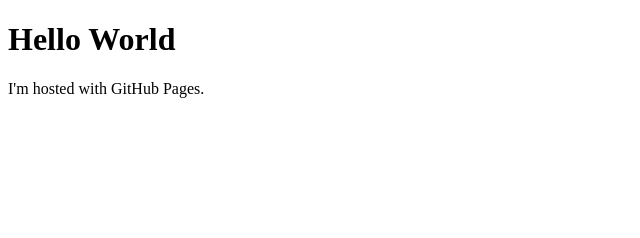
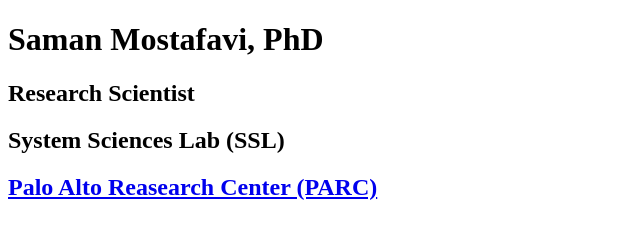
Before and after one commit to samanmostafavi/samanmostafavi.github.io, a plain HTML site: page index.html in a window 1280 px wide. Shown: the whole page, without its empty margins (0-640 px from the left). Drawn offline with Linux system fonts and the light colour scheme.

Commit message:
third commit

```diff
--- a/index.html
+++ b/index.html
@@ -1,7 +1,9 @@
 <!DOCTYPE html>
 <html>
 <body>
-<h1>Hello World</h1>
-<p>I'm hosted with GitHub Pages.</p>
+<h1>Saman Mostafavi, PhD</h1>
+<h2>Research Scientist</h2>
+<h2>System Sciences Lab (SSL)</h2>
+<h2><a href="https://www.parc.com/">Palo Alto Reasearch Center (PARC)</a></h2>
 </body>
 </html>
```
